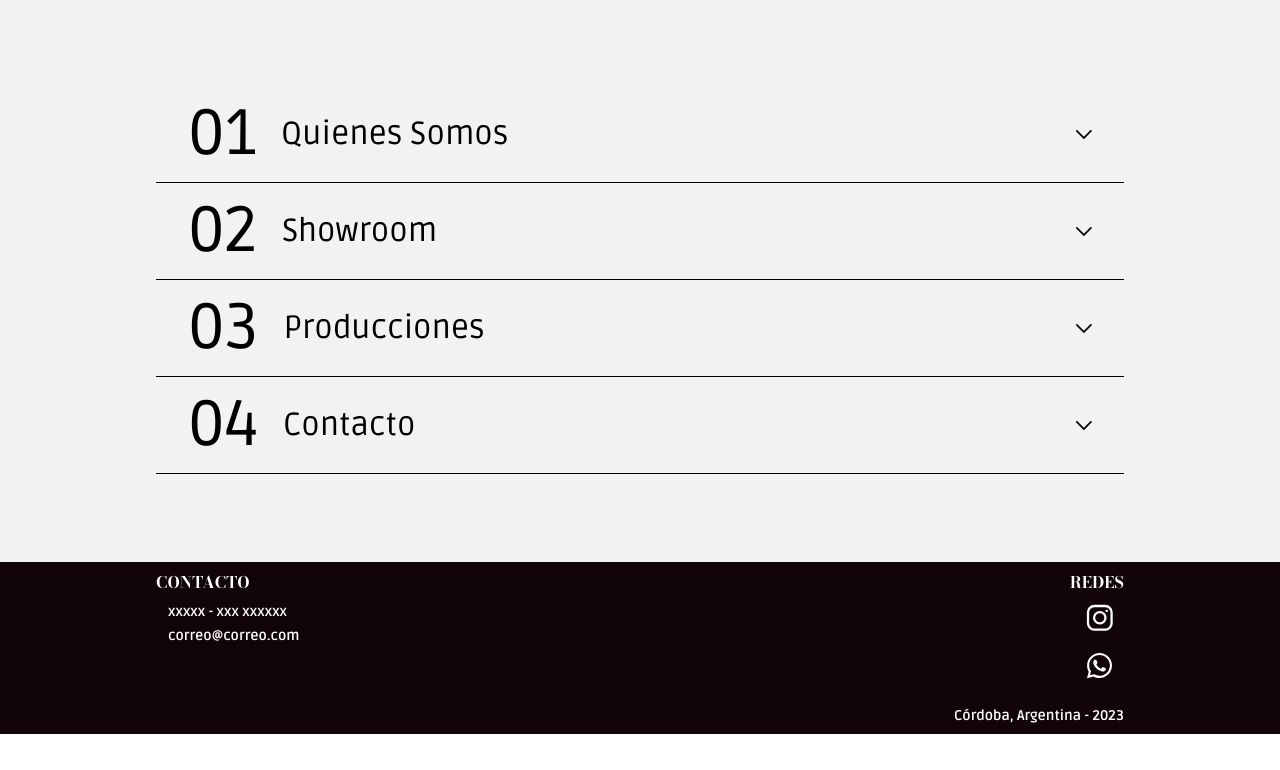
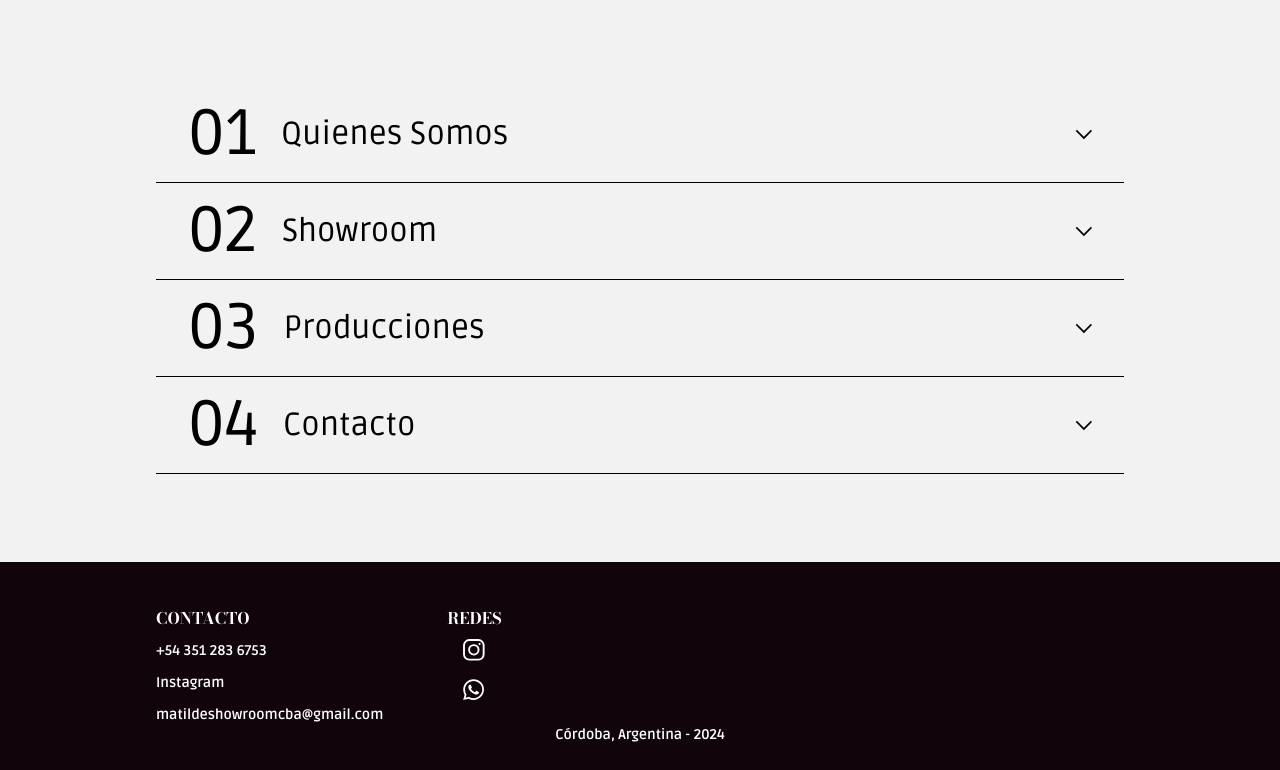
Before and after one commit to mauperez9918/matilde-showroom, a React (Vite) app: page / in a window 1280 px wide. Shown: the part 471-1241 px from the top of the page. Before the commit the page ends 1205 px from the top, so only its background shows below. Built offline with nearby package versions, Linux system fonts and the light colour scheme.

Commit message:
Instagram & Whatsapp buttons created and modified in navbar and footer

```diff
--- a/src/components/Contact.jsx
+++ /dev/null
@@ -1,21 +0,0 @@
-import Button from "./common/Buttons/Button";
-import InstagramIcon from "./common/Icons/InstagramIcon";
-import WppIcon from "./common/Icons/WppIcon";
-
-const instagramIcon = <InstagramIcon color="#000" size="38" />;
-const wppIcon = <WppIcon color="#000" size="38" />;
-
-// TODO: add whatsapp api
-const Contact = () => {
-  return (
-    <div className="accordion-contact justify-center min-[528px]:flex-row sm:flex ">
-      <p className="mt-4 px-[10px]">Encontranos en:</p>
-      <div className="flex items-center gap-8 py-2">
-        <Button icon={wppIcon}>Whatsapp</Button>
-        <Button icon={instagramIcon}>Instagram</Button>
-      </div>
-    </div>
-  );
-};
-
-export default Contact;
--- a/src/components/Sections/AccordionInner.jsx
+++ b/src/components/Sections/AccordionInner.jsx
@@ -1,15 +1,16 @@
 import PropTypes from "prop-types";
-import Button from "../common/Buttons/Button";
-import WppIcon from "../common/Icons/WppIcon";
+import WhatsappIcon from "../common/Icons/WhatsappIcon";
 import InstagramIcon from "../common/Icons/InstagramIcon";
 import useScreenWidth from "../../hooks/useScreenWidth";
+import WhatsappButton from "../common/Buttons/WhatsappButton";
+import InstagramButton from "../common/Buttons/InstagramButton";
 
 const AccordionInner = ({ sectionName, text, innerColor, media }) => {
   const screenWidth = useScreenWidth();
 
   const ColoredWppIcon = () => {
     const isBlack = screenWidth < 768 ? "black" : "white";
-    return <WppIcon color={isBlack} size={25} />;
+    return <WhatsappIcon color={isBlack} size={25} />;
   };
 
   const ColoredInstagramIcon = () => {
@@ -43,18 +44,20 @@ const AccordionInner = ({ sectionName, text, innerColor, media }) => {
               <div className="w-full lg:w-[400px] xl:w-1/2 flex flex-col md:items-center xl:items-start xl:mt-8">
                 <p className="text-sm md:text-lg lg:text-xl">Encontranos en:</p>
                 <div className="my-4 flex justify-between gap-6">
-                  <Button
+                  <WhatsappButton
                     icon={ColoredWppIcon}
                     className={`${screenWidth < 768 ? "" : "isBlack"}`}
+                    isButton={true}
                   >
                     Whatsapp
-                  </Button>
-                  <Button
+                  </WhatsappButton>
+                  <InstagramButton
                     icon={ColoredInstagramIcon}
                     className={`${screenWidth < 768 ? "" : "isBlack"}`}
+                    isButton={true}
                   >
                     Instagram
-                  </Button>
+                  </InstagramButton>
                 </div>
               </div>
               <div className="w-full lg:w-[400px] xl:w-1/2 z-20 lg:self-start mt-8 xl:-mt-20 xl:-ml-20">
--- a/src/components/common/Buttons/Button.jsx
+++ b/src/components/common/Buttons/Button.jsx
@@ -2,7 +2,6 @@ import PropTypes from "prop-types";
 
 const Button = ({ icon: Icon, children, className = "", ...args }) => {
   const isBlack = className.includes("isBlack");
-  console.log('isBlack', isBlack)
 
   return (
     <button
--- /dev/null
+++ b/src/components/common/Buttons/InstagramButton.jsx
@@ -0,0 +1,47 @@
+import PropTypes from "prop-types";
+import Button from "./Button";
+import InstagramIcon from "../Icons/InstagramIcon";
+
+const InstagramButton = ({
+  children = "",
+  size,
+  color,
+  isButton,
+  ...props
+}) => {
+  if (isButton) {
+    return (
+      <a
+        href="https://www.instagram.com/matilde_showroom"
+        target="_blank"
+        rel="noreferrer"
+      >
+        <Button
+          icon={() => <InstagramIcon size={size} color={color} />}
+          {...props}
+        >
+          {children}
+        </Button>
+      </a>
+    );
+  } else {
+    return (
+      <a
+        href="https://www.instagram.com/matilde_showroom"
+        target="_blank"
+        rel="noreferrer"
+      >
+        <InstagramIcon size={size} color={color} />
+      </a>
+    );
+  }
+};
+
+InstagramButton.propTypes = {
+  children: PropTypes.node,
+  size: PropTypes.number,
+  color: PropTypes.string,
+  isButton: PropTypes.bool,
+};
+
+export default InstagramButton;
--- /dev/null
+++ b/src/components/common/Buttons/WhatsappButton.jsx
@@ -0,0 +1,33 @@
+import PropTypes from "prop-types";
+import Button from "./Button";
+import WhatsappIcon from "../Icons/WhatsappIcon";
+
+const WhatsappButton = ({ children = "", size, color, isButton, ...props }) => {
+  if (isButton) {
+    return (
+      <a href="https://wa.me/543512836753">
+        <Button
+          icon={() => <WhatsappIcon size={size} color={color} />}
+          {...props}
+        >
+          {children}
+        </Button>
+      </a>
+    );
+  } else {
+    return (
+      <a href="https://wa.me/543512836753">
+        <WhatsappIcon size={size} color={color} />
+      </a>
+    );
+  }
+};
+
+WhatsappButton.propTypes = {
+  children: PropTypes.node,
+  size: PropTypes.number,
+  color: PropTypes.string,
+  isButton: PropTypes.bool,
+};
+
+export default WhatsappButton;
--- a/src/components/layout/Footer.jsx
+++ b/src/components/layout/Footer.jsx
@@ -1,21 +1,42 @@
-import InstagramIcon from "../common/Icons/InstagramIcon";
-import WppIcon from "../common/Icons/WppIcon";
+import InstagramButton from "../common/Buttons/InstagramButton";
+import WhatsappButton from "../common/Buttons/WhatsappButton";
+import useScreenWidth from "../../hooks/useScreenWidth";
 
 const Footer = () => {
+  const screenWidth = useScreenWidth();
+
   return (
-    <footer className="py-2 px-4 lg:px-[156px] flex justify-between font-bold bg-ms-footer text-white">
-      <div className="flex-col flex w-1/2">
+    <footer className="py-2 px-4 lg:py-11 lg:px-[156px] flex justify-between lg:justify-start lg:gap-16 font-bold bg-ms-footer text-white relative">
+      <div className="flex-col flex w-1/2 lg:w-auto">
         <span className="font-bodoni">CONTACTO</span>
-        <span className="text-sm pl-3 mt-2">xxxxx - xxx xxxxxx</span>
-        <span className="text-sm pl-3 py-1">correo@correo.com</span>
+        <a href="https://wa.me/543512836753" className="pl-3 lg:pl-0 mt-2">
+          <span className="text-sm ">+54 351 283 6753</span>
+        </a>
+        <a
+          href="https://www.instagram.com/matilde_showroom"
+          className={`pl-3 lg:pl-0 mt-2 ${screenWidth < 1024 ? "hidden" : ""}`}
+        >
+          <span className="text-sm">Instagram</span>
+        </a>
+        <a href="mailto:matildeshowroomcba@gmail.com" className="pl-3 lg:pl-0 mt-2">
+          <span className="text-sm">matildeshowroomcba@gmail.com</span>
+        </a>
       </div>
 
-      <div className="flex flex-col w-1/2 items-end">
+      <div className="flex flex-col w-1/2 lg:w-auto items-end lg:items-center">
         <span className="font-bodoni">REDES</span>
-        <InstagramIcon color="white" size={48} />
-        <WppIcon color="white" size={48} />
-        <span className="text-sm mt-4">Córdoba, Argentina - 2023</span>
+        <InstagramButton color="white" size={screenWidth < 1024 ? 45 : 40} />
+        <WhatsappButton color="white" size={screenWidth < 1024 ? 45 : 40} />
+        <span className="text-sm mt-4 lg:hidden">
+          Córdoba, Argentina - 2024
+        </span>
       </div>
+
+      {screenWidth >= 1024 && (
+        <div className="absolute bottom-6 left-1/2 transform -translate-x-1/2">
+          <span className="text-sm">Córdoba, Argentina - 2024</span>
+        </div>
+      )}
     </footer>
   );
 };
--- a/src/components/layout/Navbar.jsx
+++ b/src/components/layout/Navbar.jsx
@@ -1,26 +1,27 @@
 import logoMobile from "../../Images/logo_mobile.png";
 import logoDesktop from "../../Images/logo_desktop.png";
-import InstagramIcon from "../common/Icons/InstagramIcon";
-import WppIcon from "../common/Icons/WppIcon";
 import useScreenWidth from "../../hooks/useScreenWidth";
+import InstagramButton from "../common/Buttons/InstagramButton";
+import WhatsappButton from "../common/Buttons/WhatsappButton";
 
 const Navbar = () => {
   const screenWidth = useScreenWidth();
 
   return (
     <header className="sticky top-0 z-50 py-3 px-4 lg:py-[29px] lg:px-[156px] flex w-full justify-between items-center bg-ms-background">
-      <img
-        src={screenWidth < 1024 ? logoMobile : logoDesktop}
-        alt="matilde showroom logo"
-        // className="h-16 "
-        className={`w-auto ${screenWidth < 1024 ? "h-16" : "h-8"}`}
-      />
+      <a href="/">
+        <img
+          src={screenWidth < 1024 ? logoMobile : logoDesktop}
+          alt="matilde showroom logo"
+          className={`w-auto ${screenWidth < 1024 ? "h-16" : "h-8"}`}
+        />
+      </a>
       <div className="flex">
         <div className="border-r border-black pr-4">
-          <InstagramIcon color="black" size={48} />
+          <InstagramButton color="black" size={48} />
         </div>
         <div className="pl-4">
-          <WppIcon color="black" size={48} />
+          <WhatsappButton color="black" size={48} />
         </div>
       </div>
     </header>
```
Also changed, not shown: src/Images/logo_desktop.png, src/Images/logo_mobile.png, src/components/common/Icons/WhatsappIcon.jsx (renamed from src/components/common/Icons/WppIcon.jsx).
